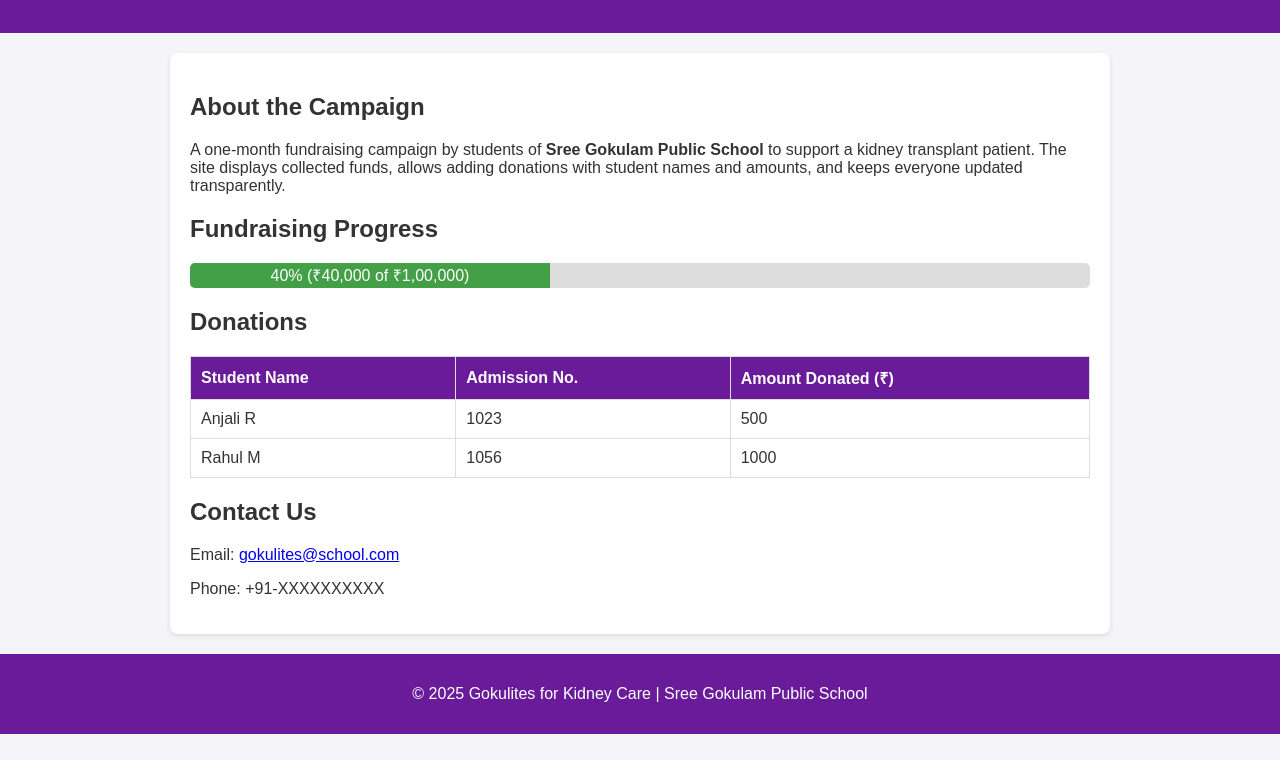
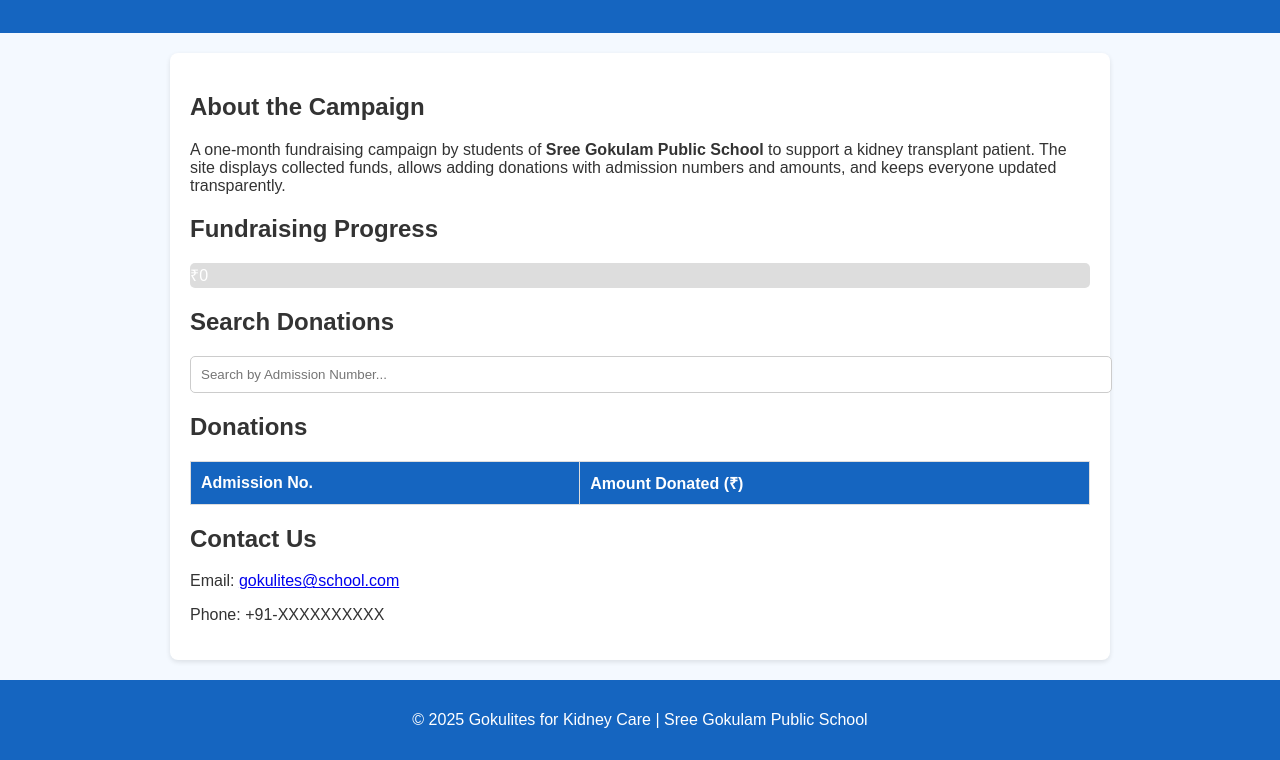
Before and after one commit to Danieljenu/kidnkee, a plain HTML site: page hi.html in a window 1280 px wide. Shown: the part 94-854 px from the top of the page. Before the commit the page ends 828 px from the top, so only its background shows below. Drawn offline with Linux system fonts and the light colour scheme.

Commit message:
Update hi.html

```diff
--- a/hi.html
+++ b/hi.html
@@ -9,11 +9,11 @@
       font-family: Arial, sans-serif;
       margin: 0;
       padding: 0;
-      background: #f4f4f9;
+      background: #f4f9ff;
       color: #333;
     }
     header {
-      background: #6a1b9a;
+      background: #1565c0;
       color: white;
       padding: 20px;
       text-align: center;
@@ -39,8 +39,8 @@
     .progress-bar span {
       display: block;
       height: 100%;
-      background: #43a047;
-      width: 40%; /* Update percentage here */
+      background: #1e88e5;
+      width: 0%; /* Update percentage here */
       text-align: center;
       color: white;
       line-height: 25px;
@@ -56,17 +56,41 @@
       text-align: left;
     }
     th {
-      background: #6a1b9a;
+      background: #1565c0;
       color: white;
     }
     footer {
-      background: #6a1b9a;
+      background: #1565c0;
       color: white;
       text-align: center;
       padding: 15px;
       margin-top: 20px;
     }
+    .search-box {
+      margin: 15px 0;
+    }
+    .search-box input {
+      width: 100%;
+      padding: 10px;
+      border: 1px solid #ccc;
+      border-radius: 5px;
+    }
   </style>
+  <script>
+    function searchAdmission() {
+      let input = document.getElementById("searchInput").value.toUpperCase();
+      let table = document.getElementById("donationTable");
+      let tr = table.getElementsByTagName("tr");
+
+      for (let i = 1; i < tr.length; i++) {
+        let td = tr[i].getElementsByTagName("td")[0]; // Admission No column
+        if (td) {
+          let txtValue = td.textContent || td.innerText;
+          tr[i].style.display = txtValue.toUpperCase().indexOf(input) > -1 ? "" : "none";
+        }
+      }
+    }
+  </script>
 </head>
 <body>
   <header>
@@ -79,34 +103,33 @@
     <p>
       A one-month fundraising campaign by students of <b>Sree Gokulam Public School</b>
       to support a kidney transplant patient. The site displays collected funds,
-      allows adding donations with student names and amounts, and keeps everyone updated transparently.
+      allows adding donations with admission numbers and amounts, and keeps everyone updated transparently.
     </p>
 
     <h2>Fundraising Progress</h2>
     <div class="progress">
       <div class="progress-bar">
-        <span>40% (₹40,000 of ₹1,00,000)</span>
+        <span style="width: 0%;">₹0 of ₹1,00,000</span>
       </div>
     </div>
 
+    <h2>Search Donations</h2>
+    <div class="search-box">
+      <input type="text" id="searchInput" onkeyup="searchAdmission()" placeholder="Search by Admission Number...">
+    </div>
+
     <h2>Donations</h2>
-    <table>
+    <table id="donationTable">
       <tr>
-        <th>Student Name</th>
         <th>Admission No.</th>
         <th>Amount Donated (₹)</th>
       </tr>
+      <!-- Example row:
       <tr>
-        <td>Anjali R</td>
         <td>1023</td>
         <td>500</td>
       </tr>
-      <tr>
-        <td>Rahul M</td>
-        <td>1056</td>
-        <td>1000</td>
-      </tr>
-      <!-- Add more rows here -->
+      -->
     </table>
 
     <h2>Contact Us</h2>
```
